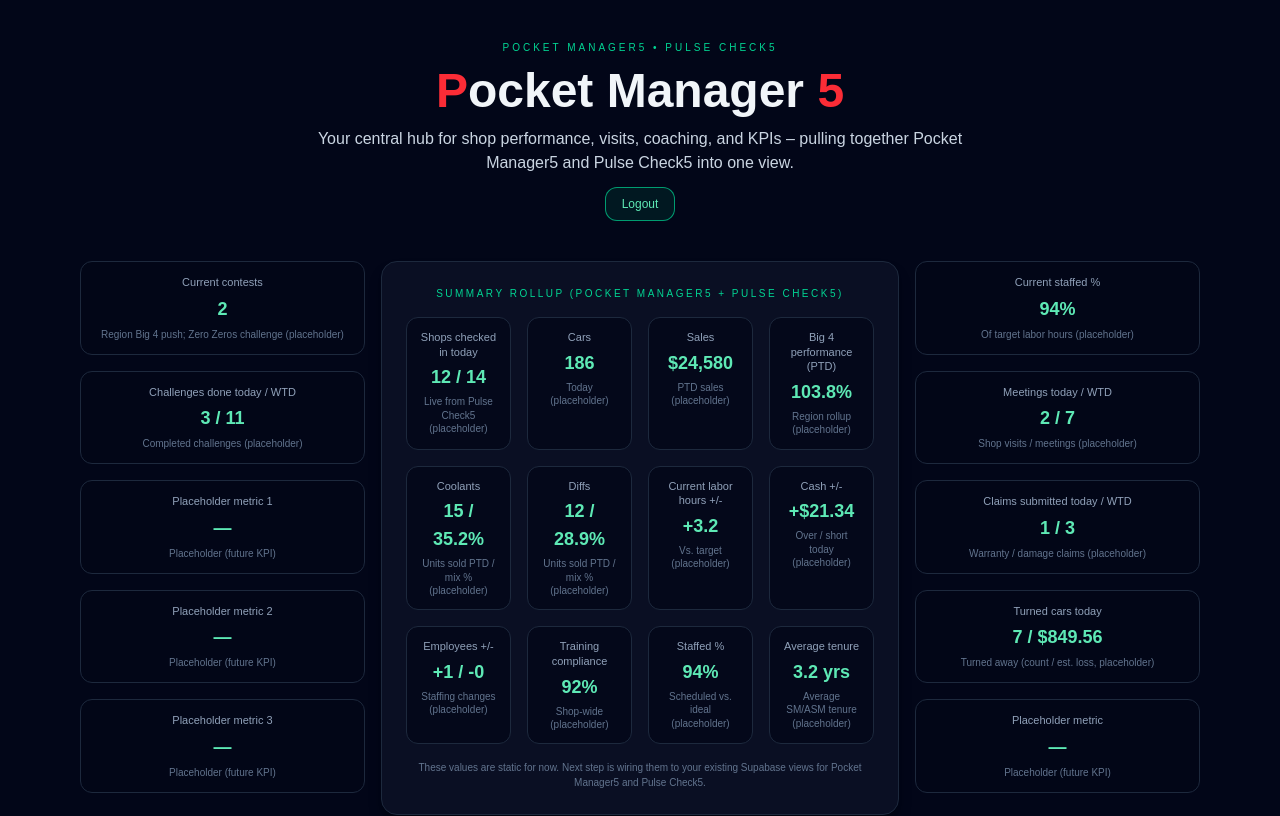
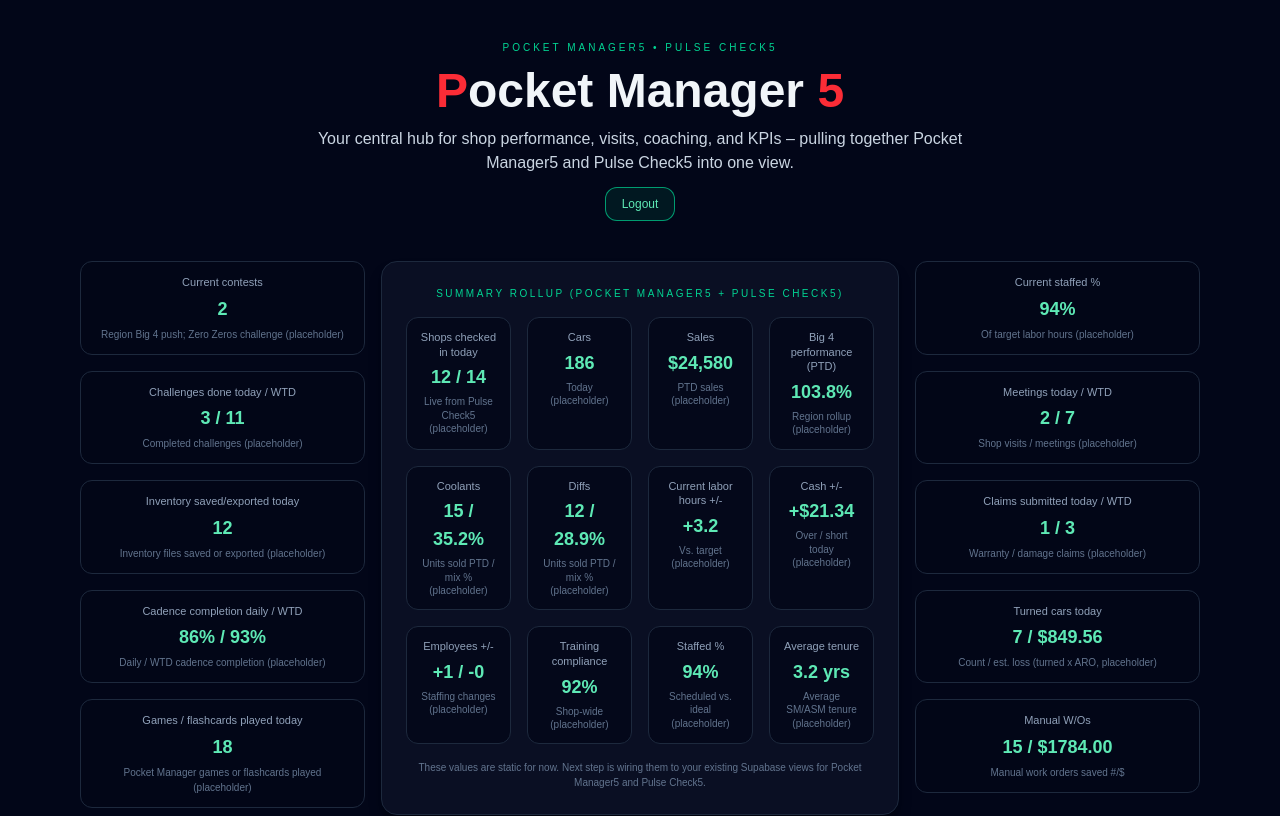
Before and after one commit to kwo744-075/pocketmanager5-site, a Next.js app: page / in a window 1280 px wide. Shown: the top 816 px of the page. Built offline with nearby package versions, Linux system fonts and the light colour scheme; sample sign-in values are in the browser's storage.

Commit message:
Update dashboard copy

```diff
--- a/app/page.tsx
+++ b/app/page.tsx
@@ -89,19 +89,19 @@
             />
             {/* extra placeholders on left */}
             <MetricCard
-              label="Placeholder metric 1"
-              value="—"
-              note="Placeholder (future KPI)"
+              label="Inventory saved/exported today"
+              value="12"
+              note="Inventory files saved or exported (placeholder)"
             />
             <MetricCard
-              label="Placeholder metric 2"
-              value="—"
-              note="Placeholder (future KPI)"
+              label="Cadence completion daily / WTD"
+              value="86% / 93%"
+              note="Daily / WTD cadence completion (placeholder)"
             />
             <MetricCard
-              label="Placeholder metric 3"
-              value="—"
-              note="Placeholder (future KPI)"
+              label="Games / flashcards played today"
+              value="18"
+              note="Pocket Manager games or flashcards played (placeholder)"
             />
           </div>
 
@@ -204,13 +204,13 @@
             <MetricCard
               label="Turned cars today"
               value="7 / $849.56"
-              note="Turned away (count / est. loss, placeholder)"
+              note="Count / est. loss (turned x ARO, placeholder)"
             />
             {/* extra placeholder on right */}
             <MetricCard
-              label="Placeholder metric"
-              value="—"
-              note="Placeholder (future KPI)"
+              label="Manual W/Os"
+              value="15 / $1784.00"
+              note="Manual work orders saved #/$"
             />
           </div>
         </section>
```
